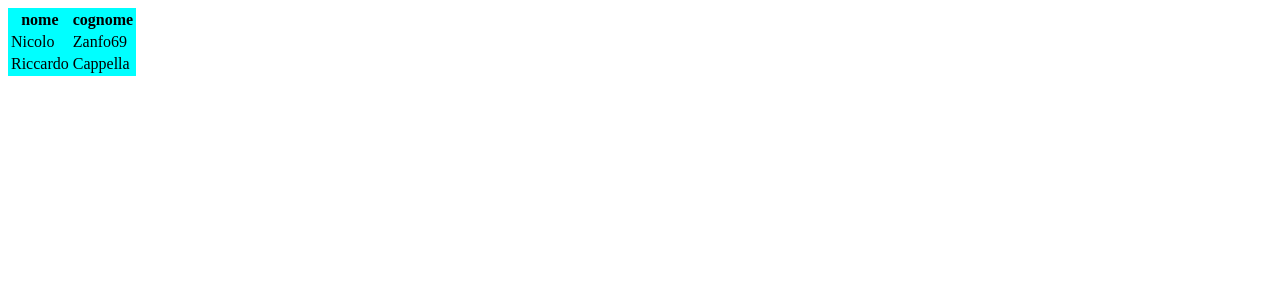
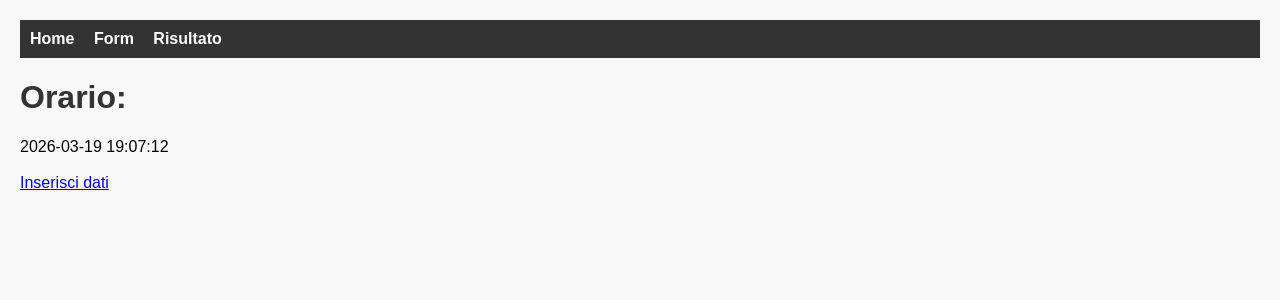
Before and after one commit to vise07/Info_5F, a PHP site: page / in a window 1280 px wide. Shown: the top 300 px of the page. Run offline with PHP 8.4, Linux system fonts and the light colour scheme.

Commit message:
Add files via upload

```diff
--- a/PHP/ripasso/index.php
+++ b/PHP/ripasso/index.php
@@ -1,19 +1,6 @@
 <?php
-$utenti = [
-    ["nome" => "Nicolo", "cognome" => "Zanfo69", "password" => "pedofilo"],
-    ["nome" => "Riccardo", "cognome" => "Cappella", "password" => "lecca"],
-];
-
-if($_SERVER["REQUEST_METHOD"] == "POST") {
-    $nuovo_nome = $_POST["nome"];
-    $nuovo_cognome = $_POST["cognome"];
-    $nuovo_password = $_POST["password"];
-    $utenti [] = [
-        "nome" => $nuovo_nome, "cognome" => $nuovo_cognome, "password" => $nuovo_password
-    ];
-}
-
-$info = array_keys($utenti[0]);
+$data = date("Y-m-d");
+$ora = date("H:i:s");
 ?>
 
 <!doctype html>
@@ -23,35 +10,21 @@ $info = array_keys($utenti[0]);
     <meta name="viewport"
           content="width=device-width, user-scalable=no, initial-scale=1.0, maximum-scale=1.0, minimum-scale=1.0">
     <meta http-equiv="X-UA-Compatible" content="ie=edge">
-    <link rel = "stylesheet" href="style.css">
-    <title>FORM</title>
+    <link rel="stylesheet" href="style.css">
+    <title>INDEX</title>
 </head>
+<header>
+    <a href="index.php">Home</a>
+    <a href="form.php">Form</a>
+    <a href="risultato.php">Risultato</a>
+</header>
 <body>
 
-    <table>
-
-        <tr>
-            <?php foreach ($info as $item):?>
-                <?php if ($item != "password"): ?>
-                    <th>
-                        <?= $item?>
-                    </th>
-                <?php endif; ?>
-            <?php endforeach;?>
-        </tr>
-
-        <?php foreach ($utenti as $item):?>
-            <tr>
-                <td>
-                    <?= $item["nome"]?>
-                </td>
-                <td>
-                    <?= $item["cognome"]?>
-                </td>
-            </tr>
-        <?php endforeach;?>
-
-    </table>
+    <h1>Orario:</h1>
+    <?= $data?>
+    <?= $ora?>
+    <br><br>
+    <a href="form.php">Inserisci dati</a>
 
 </body>
 </html>
--- a/PHP/ripasso/style.css
+++ b/PHP/ripasso/style.css
@@ -1,7 +1,43 @@
-table, th, td{
-    background: aqua;
+body {
+    font-family: Arial, sans-serif;
+    margin: 20px;
+    background-color: #f8f8f8;
 }
 
-label{
-    font-family: cursive;
+header {
+    background-color: #333;
+    padding: 10px;
 }
+
+header a {
+    color: white;
+    text-decoration: none;
+    margin-right: 15px;
+    font-weight: bold;
+}
+
+header a:hover {
+    text-decoration: underline;
+}
+
+h1 {
+    color: #333;
+}
+
+table {
+    border-collapse: collapse;
+    width: 100%;
+    margin-top: 20px;
+    background-color: white;
+}
+
+table th, table td {
+    border: 1px solid #999;
+    padding: 8px;
+    text-align: left;
+}
+
+table th {
+    background-color: #555;
+    color: white;
+}
```
Also changed, not shown: PHP/ripasso/form.php (+50 -13 lines), PHP/ripasso/risultato.php (added, +63 -0 lines).
